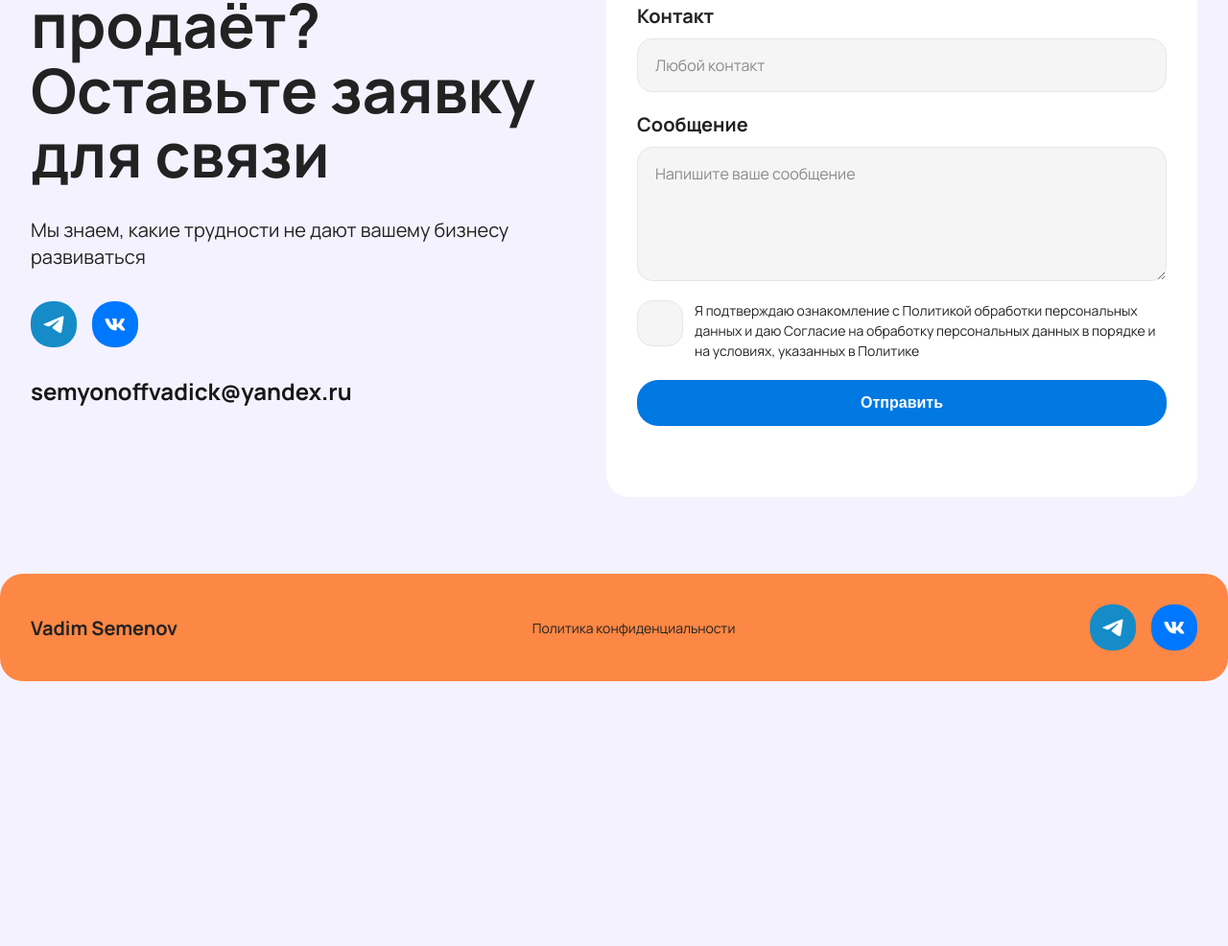
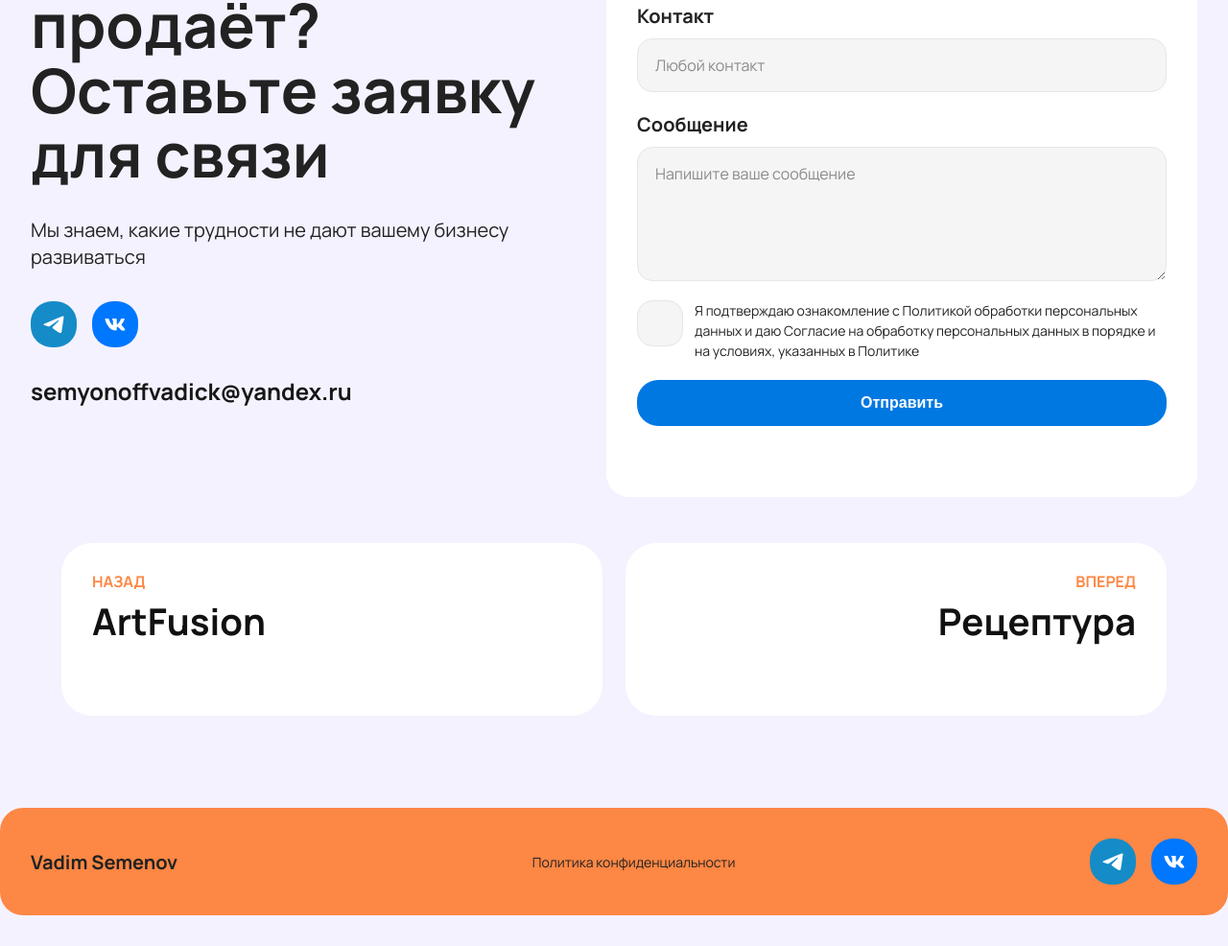
Before and after one commit to LegiumProf/IT-Project, a plain HTML site: page Project.html in a window 1280 px wide. Shown: the part 5761-6747 px from the top of the page at 96% size. Before the commit the page ends 6503 px from the top, so only its background shows below. Drawn offline with Linux system fonts and the light colour scheme.

Commit message:
Кнопки вперёд и назад в проекте

```diff
--- a/Project.html
+++ b/Project.html
@@ -189,6 +189,22 @@
     </div>
   </section>
 
+  <section class="project-pagination" aria-label="Навигация по проектам">
+    <div class="project-container">
+      <div class="project-pagination__grid">
+        <a class="project-pagination__link project-pagination__link--prev" data-project-pagination="prev" href="projects.html">
+          <span class="project-pagination__eyebrow">Назад</span>
+          <span class="project-pagination__title">Предыдущий проект</span>
+        </a>
+
+        <a class="project-pagination__link project-pagination__link--next" data-project-pagination="next" href="projects.html">
+          <span class="project-pagination__eyebrow">Вперед</span>
+          <span class="project-pagination__title">Следующий проект</span>
+        </a>
+      </div>
+    </div>
+  </section>
+
   <footer class="footer">
     <div class="container">
       <div class="footer__inner">
--- a/project.css
+++ b/project.css
@@ -294,6 +294,60 @@ img {
   fill: #ffffff;
 }
 
+.project-pagination {
+  padding: 0 var(--project-padding) 64px;
+}
+
+.project-pagination__grid {
+  display: grid;
+  grid-template-columns: repeat(2, minmax(0, 1fr));
+  gap: 24px;
+}
+
+.project-pagination__link {
+  display: flex;
+  flex-direction: column;
+  gap: 14px;
+  min-height: 180px;
+  padding: 32px;
+  border-radius: 32px;
+  background: #ffffff;
+  color: #111111;
+  text-decoration: none;
+  transition:
+    transform 0.24s cubic-bezier(0.22, 1, 0.36, 1),
+    box-shadow 0.24s ease,
+    opacity 0.24s ease;
+}
+
+.project-pagination__link--next {
+  text-align: right;
+  align-items: flex-end;
+}
+
+.project-pagination__eyebrow {
+  font-size: 16px;
+  font-weight: 700;
+  line-height: 1;
+  text-transform: uppercase;
+  color: #fd8744;
+}
+
+.project-pagination__title {
+  font-size: clamp(28px, 3vw, 40px);
+  font-weight: 700;
+  line-height: 1.05;
+  overflow-wrap: anywhere;
+}
+
+@media (hover: hover) and (pointer: fine) {
+  .project-pagination__link:hover {
+    transform: translateY(-4px);
+    box-shadow: 0 18px 40px rgba(17, 17, 17, 0.12);
+    opacity: 0.96;
+  }
+}
+
 @media (max-width: 767px) {
   :root {
     --project-padding: 16px;
@@ -370,6 +424,30 @@ img {
   .project-gallery__wide-image {
     aspect-ratio: 4 / 3;
   }
+
+  .project-pagination {
+    padding-bottom: 48px;
+  }
+
+  .project-pagination__grid {
+    grid-template-columns: 1fr;
+    gap: 16px;
+  }
+
+  .project-pagination__link {
+    min-height: 140px;
+    padding: 24px 20px;
+    border-radius: 24px;
+  }
+
+  .project-pagination__link--next {
+    text-align: left;
+    align-items: flex-start;
+  }
+
+  .project-pagination__title {
+    font-size: 24px;
+  }
 }
 
 @media (max-width: 959px) {
--- a/project.js
+++ b/project.js
@@ -266,6 +266,33 @@ function renderProjectGallery(projectNumber, project) {
   });
 }
 
+function renderProjectPagination(activeSlug) {
+  const paginationLinks = document.querySelectorAll("[data-project-pagination]");
+
+  if (!paginationLinks.length || !window.projectCatalog?.length) return;
+
+  const projects = window.projectCatalog;
+  const activeIndex = projects.findIndex(project => project.slug === activeSlug);
+
+  if (activeIndex === -1) return;
+
+  const prevProject = projects[(activeIndex - 1 + projects.length) % projects.length];
+  const nextProject = projects[(activeIndex + 1) % projects.length];
+
+  paginationLinks.forEach(link => {
+    const direction = link.dataset.projectPagination;
+    const targetProject = direction === "prev" ? prevProject : nextProject;
+    const title = link.querySelector(".project-pagination__title");
+
+    link.href = `Project.html?slug=${targetProject.slug}`;
+    link.setAttribute("aria-label", `${direction === "prev" ? "Предыдущий" : "Следующий"} проект: ${targetProject.title}`);
+
+    if (title) {
+      title.textContent = targetProject.title;
+    }
+  });
+}
+
 const activeProjectSlug = getProjectSlug();
 const activeProject = projectData[activeProjectSlug];
 const activeProjectNumber = getProjectNumber(activeProjectSlug);
@@ -275,3 +302,4 @@ renderProjectDescription(activeProject);
 renderProjectDecorative(activeProjectNumber, activeProject);
 renderProjectTechnologies(activeProject);
 renderProjectGallery(activeProjectNumber, activeProject);
+renderProjectPagination(activeProjectSlug);
```
